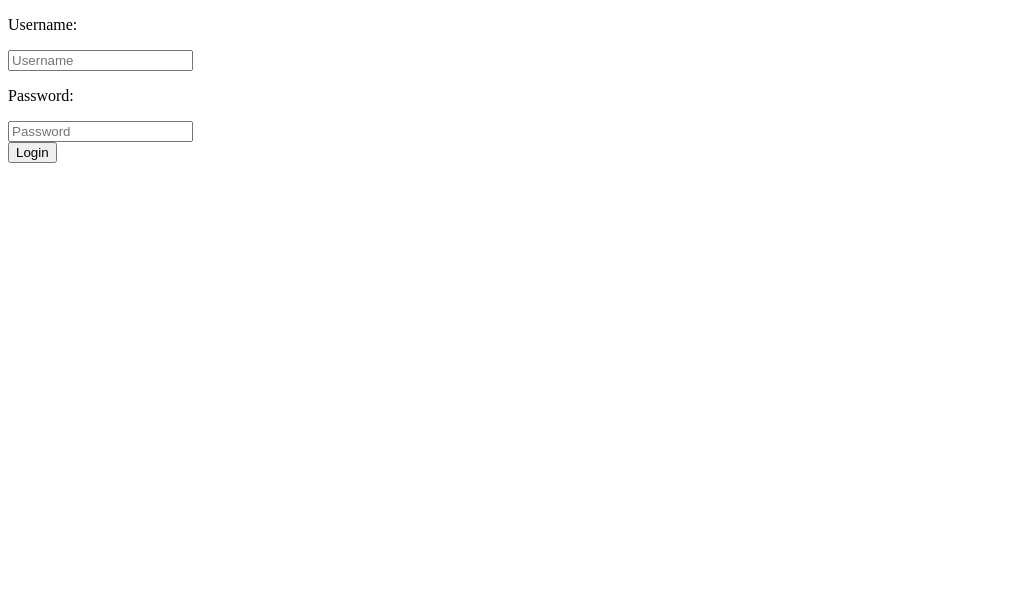
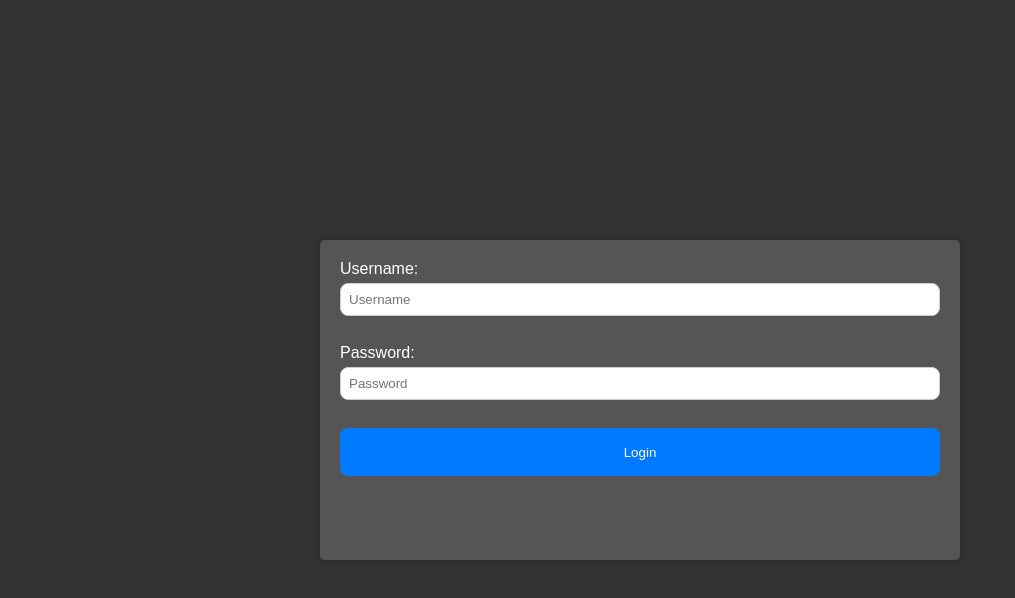
Before and after one commit to one1999-piece/Anime4Arab, a plain HTML site: page Admin's Dashboard/Log In.html in a window 1280 px wide. Shown: the whole page, without its empty margins (0-1015 px from the left). Drawn offline with Linux system fonts and the light colour scheme.

Commit message:
Update Log In.html

```diff
--- a/Admin's Dashboard/Log In.html
+++ b/Admin's Dashboard/Log In.html
@@ -16,6 +16,61 @@
         <button class="items" id="btn" type="button" onclick="login()">Login</button>
     </form>
 
+      <style>
+
+        *{
+            padding: 0;
+            margin: 0;
+            box-sizing: border-box;
+        }
+
+        body{
+            background-color: #333;
+            font-family: Arial, sans-serif;
+            display: flex;
+            justify-content: center;
+            align-items: center;
+            height: 100vh;
+            color: #fff;
+        }
+
+        #loginForm{
+            background-color: #555;
+            padding: 20px;
+            border-radius: 5px;
+            box-shadow: 0 0 10px rgba(0, 0, 0, 0.2);
+            height: 40%;
+            width: 50%;
+        }
+
+        .items{
+            display: block;
+            margin-bottom: 10px;
+            padding: 8px;
+            border: 1px solid #ccc;
+            border-radius: 8px;
+            width: 100%;
+        }
+
+        #btn{
+            background-color: #007BFF;
+            color: #fff;
+            border: none;
+            padding: 10px 20px;
+            border-radius: 8px;
+            cursor: pointer;
+            height: 3rem;
+        }
+
+        #btn:hover{
+            background-color: #0056b3;
+        }
+
+        .p{
+            margin-bottom: 5px;
+        }
+
+    </style>
 
 
     <script src="Log In.js"></script>
```
